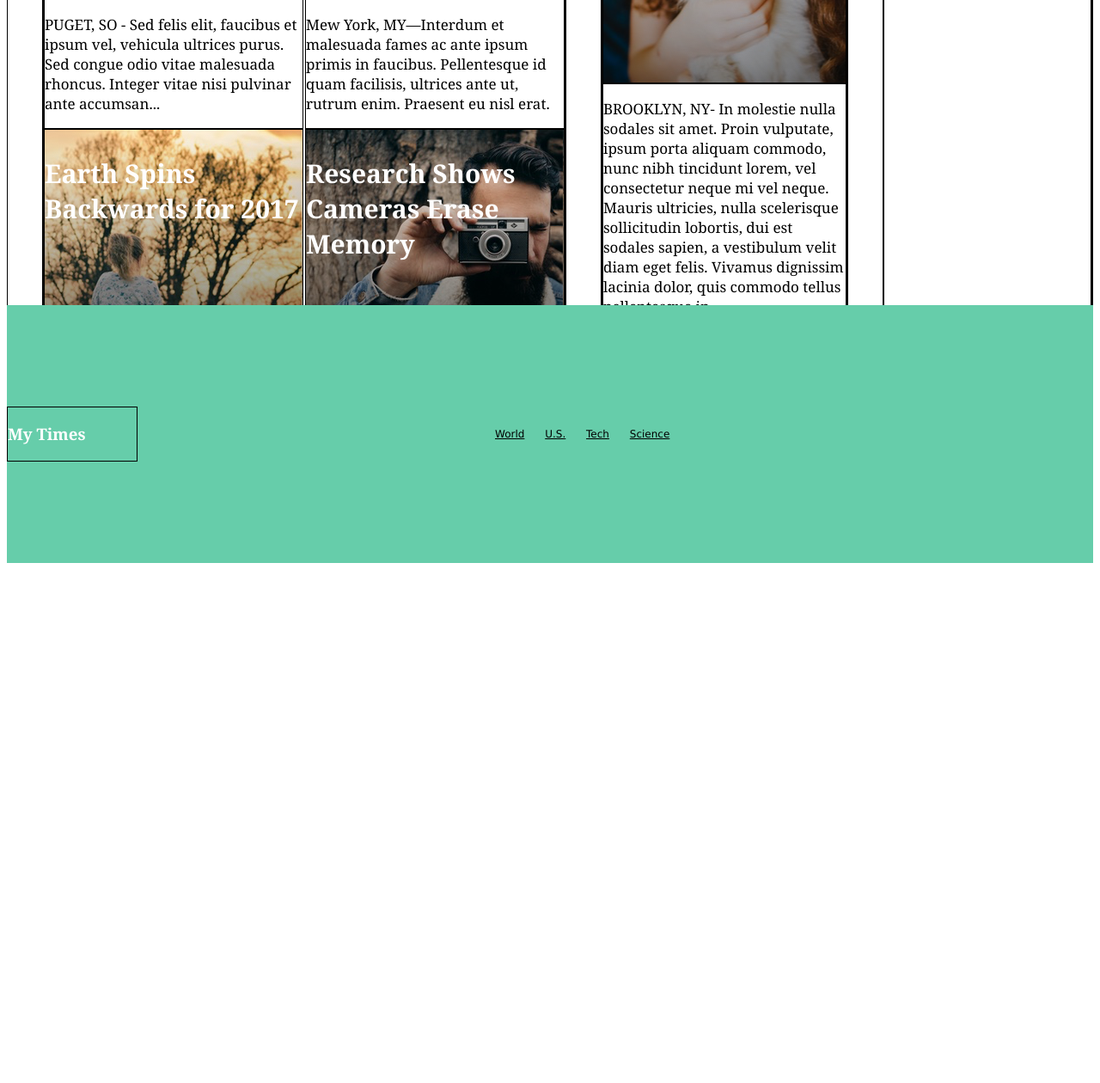
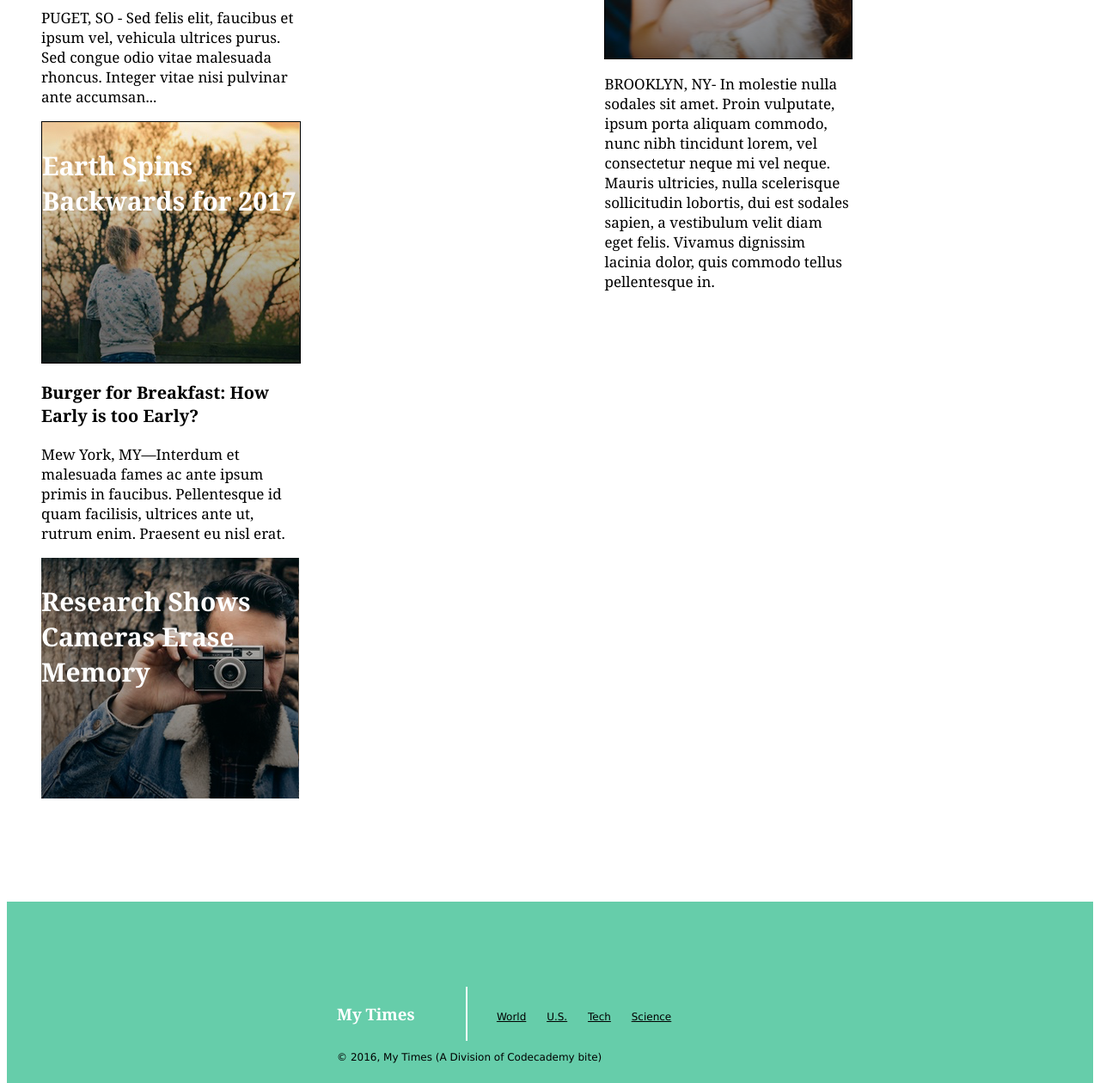
Before and after one commit to mvink11/my-times-new, a plain HTML site: page index.html in a window 1280 px wide. Shown: the part 760-2020 px from the top of the page at 86% size. Before the commit the page ends 1423 px from the top, so only its background shows below. Drawn offline with Linux system fonts and the light colour scheme.

Commit message:
css and positioning

```diff
--- a/index.html
+++ b/index.html
@@ -20,31 +20,33 @@
     </div>
     <div class="main container">
       <div class="column large">
-        <div class="top">
+        <div class="upper">
           <div class="mother">
             <p>Mother of Three Buys Tuna Steak at Phish Concert. Leaves, "Feeling Funny."</p>
-          </div>
           </div>
           <div class="monument">
             <p>MONUMENT VALLEY, AZ - Lorem ipsum dolor sit amet, consectetur adipiscing elit. Pellentesque nec nisl at augue dapibus dignissim. Nunc condimentum rutrum metus, ac eleifend lacus viverra nec. Proin ultrices egestas diam sed mollis. Nulla sapien massa, dictum vitae est et, pellentesque rutrum risus. Nunc volutpat, metus ac rutrum tempus, orci nisi porttitor dolor, sit amet luctus metus est ut mauris. Quisque vulputate nisl vitae massa rhoncus, at sagittis elit accumsan. Etiam tempus, lorem quis blandit imperdiet, enim dui lobortis tortor, sit amet lobortis arcu ex id odio. Nam fermentum nulla et eros bibendum, sed ullamcorper massa scelerisque. Vestibulum aliquet placerat leo a hendrerit. Nulla non sagittis neque. Nullam sit amet fringilla massa.</p>
           </div>
+        </div>
+        <div class="lower">
           <div class="middle">
             <div class="orca">
               <h3>Orca Spends Vacation at Land World Puget</h3>
               <p>PUGET, SO - Sed felis elit, faucibus et ipsum vel, vehicula ultrices purus. Sed congue odio vitae malesuada rhoncus. Integer vitae nisi pulvinar ante accumsan...</p>
             </div>
+            <div class="earth">
+              <p>Earth Spins Backwards for 2017</p>
+            </div>
+          </div>
+          <div class="bottom">
             <div class="burger">
               <h3>Burger for Breakfast: How Early is too Early?</h3>
               <p>Mew York, MY—Interdum et malesuada fames ac ante ipsum primis in faucibus. Pellentesque id quam facilisis, ultrices ante ut, rutrum enim. Praesent eu nisl erat.</p>
             </div>
-        </div>
-        <div class="bottom">
 
-          <div class="earth">
-            <p>Earth Spins Backwards for 2017</p>
-          </div>
             <div class="research">
               <p>Research Shows Cameras Erase Memory</p>
+            </div>
           </div>
         </div>
       </div>
@@ -76,9 +78,11 @@
       </div>
     </div>
     <div class="footer">
+      <div class="contact">
         <div class="title">
           <h3>My Times</h3>
         </div>
+        <div class="nav2">
           <nav>
             <a href="#">World</a>
             <a href="#">U.S.</a>
@@ -86,5 +90,10 @@
             <a href="#">Science</a>
           </nav>
         </div>
+      <div class="copyright">
+        <p>&copy; 2016, My Times (A Division of Codecademy bite)</p>
+      </div>
+    </div>
+    </div>
   </body>
 </html>
--- a/resources/css/style.css
+++ b/resources/css/style.css
@@ -37,15 +37,14 @@ nav a{
   color: black;
 }
 .main.container{
-  border: 1px solid black;
   display: flex;
   position: relative;
   top: 80px;
   justify-content: center;
+  height: auto;
 }
 .column{
   display: flex;
-  border: 2px solid black;
   flex-direction: column;
   margin-left: 40px;
 }
@@ -58,33 +57,32 @@ nav a{
 .column.small{
   width: 240px;
 }
-.top, .middle, .bottom{
+.upper{
   display: flex;
-  flex-direction: row;
-
+  flex-direction: column;
+}
+.lower{
+  justify-content: space-between;
+  margin-bottom: 200px;
 }
 .middle, .bottom{
   justify-content: space-between;
-  flex-direction: row;
+  flex-direction: column;
   display: inline-flex;
 }
+.middle{
+  margin-right: 31px;
+}
 .mother{
-  border: 1px solid black;
   background-image: url("../images/img-story-main.png");
   display: flex;
   height: 300px;
 }
 
-.monument{
-  border: 1px solid black;
-}
 .orca, .earth, .burger, .research {
   width: 300px;
 }
-.orca{
-  border: 1px solid black;
 
-}
 .earth{
   border: 1px solid black;
   background-image: url("../images/img-story-2.png");
@@ -92,30 +90,17 @@ nav a{
   height: 280px;
 }
 
-.burger{
-  border: 1px solid black;
-}
 .research{
-  border: 1px solid black;
   background-image: url("../images/img-research-3.png");
   display: flex;
   height: 280px;
 }
 
-.fbi{
-  border: 1px solid black;
-}
 .cats{
   border: 1px solid black;
   background-image: url("../images/img-cat-1.png");
   display: flex;
   height: 260px
-}
-.brooklyn{
-  border: 1px solid black;
-}
-.bites{
-  border: 1px solid black;
 }
 .cats p, .research p, .earth p, .mother p{
   font-family: georgia;
@@ -159,6 +144,8 @@ h4{
   position: relative;
   height: 300px;
   align-items: center;
+  justify-content: center;
+  flex-direction: column;
 }
 .title{
   font-family: georgia;
@@ -166,12 +153,22 @@ h4{
   font-weight: bold;
   color: white;
   align-items: center;
-  display: inline-flex;
+  display: inline-block;
   width: 150px;
+  border-right: 2px solid white;
+}
+.nav2{
+  display: inline-block;
 }
 .contact{
-  display: inline-flex;
+  margin: auto;
+  display: block;
+  position: relative;
+  align-items: center;
+  justify-content: center;
+  height: auto;
+  padding: 0px;
 }
-.contact, .title{
-  border: 1px solid black;
+.copyright{
+  display: block;
 }
```
Lines whose indentation alone changed are shown as unchanged.
